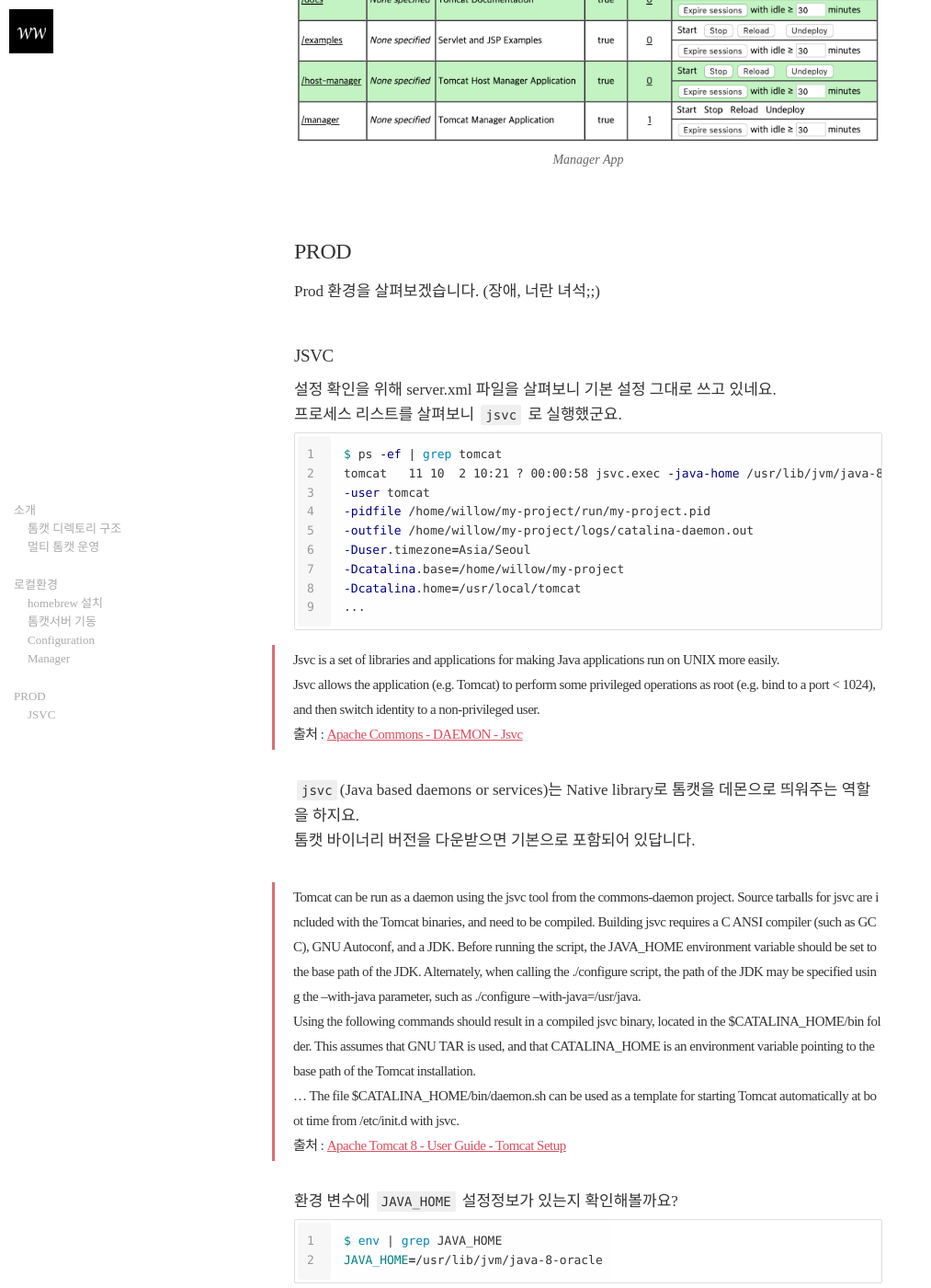
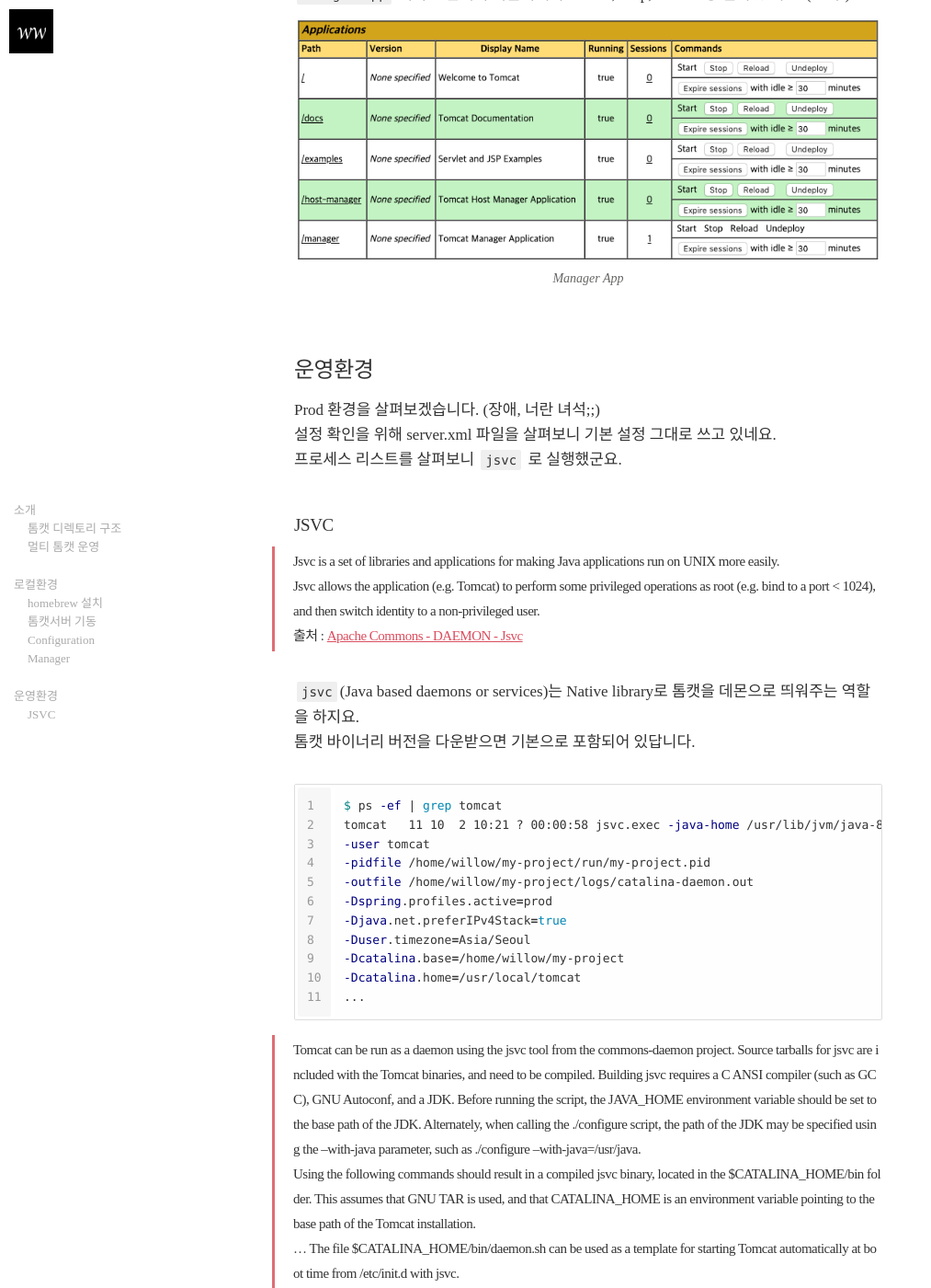
Before and after one commit to didalgus/didalgus.github.io, a Jekyll site: the page built from _posts/2019-07-25-About-Tomcat.markdown, in a window 1280 px wide and 1400 px high, scrolled down 5671 px. Shown: the whole window at 92% size, without its empty margins (0-1013 px from the left). Built offline with Jekyll 4.4.1, drawn with Linux system fonts in a browser that asks for light colours; nearby versions of some CDN libraries; some web fonts are replaced; the table of contents is made by our own code; some of the changed lines change nothing that is shown; some of the changed text lies outside the part shown.

Commit message:
tomcat : modify

````diff
--- a/_posts/2019-07-25-About-Tomcat.markdown
+++ b/_posts/2019-07-25-About-Tomcat.markdown
@@ -51,18 +51,23 @@
 ### 멀티 톰캣 운영
 
 물리 서버 1대에 톰캣서버 2개 이상 띄워야 하는경우
-엔진 디렉토리 1개, 인스턴스 디렉토리 2개 로 나누어 띄우는 방법과
-톰캣 전체 디렉토리 한개 더 copy 해서 server.xml 설정 (포트 변경) 변경해서 띄우는 방법과
-[데몬으로 띄우는 방법](#jsvc)이 있답니다.
+- 엔진 디렉토리 1개, 인스턴스 디렉토리 2개 로 나누어 띄우는 방법과
+- 톰캣 디렉토리 한개 더 copy 해서 server.xml 설정(ex. port) 변경해서 띄우는 방법과
+- [데몬으로 띄우는 방법](#jsvc)이 있답니다.
 
 
 
 ## 로컬환경
 
 개발자 로컬환경에 톰캣을 설치 해볼까요?
-binary 파일 다운로드 후 압출을 풀면 끝이랍니다. (참 쉽죵~?)
-저의 개발환경(macOS)에서는 binary 파일 실행 방법과 homebrew 설치 후 실행 방법이 있습니다.
 <br>
+
+제 개발환경(macOS)같은 경우
+- binary 파일 실행 방법과
+- homebrew 설치 후 실행 방법이 있지요.
+<br>
+
+binary 파일인 경우 다운로드 후 압출을 풀면 끝이랍니다. (참 쉽죵~?)
 
 ### homebrew 설치
 
@@ -98,7 +103,7 @@
 🍺  /usr/local/homebrew/Cellar/tomcat@8/8.5.37: 641 files, 13.1MB, built in 7 seconds
 ```
 
-잘 설치되었느지 확인해 볼까요?
+잘 설치되었는지 확인해 볼까요?
 설치된 목록 확인 `list` 명령에  `--versions` 버전정보 옵션도 추가해보아요.
 
 ```bash
@@ -108,7 +113,7 @@
 
 ### 톰캣서버 기동
 
-homebrew 설치때 안내한 방법으로 톰캣을 기동해보겠습니다.
+homebrew 설치시 안내해준 방법으로 톰캣을 기동해보겠습니다.
 
 ```bash
 $ cd /usr/local/homebrew/Cellar/tomcat\@8/8.5.38/bin
@@ -185,7 +190,7 @@
 ![apache tomcat]({{ site.url }}/assets/article_images/2019-07-25-About-Tomcat/2019-08-01-tomcat-1.png)
 
 `Server Status`, `Manager App` , `Host Manager` 버튼을 눌러볼까요?
-권한 설정 필요 안내와 권한에 대한 설명이 있군요.
+권한 설정 안내가 있군요.
 
 ![apache tomcat]({{ site.url }}/assets/article_images/2019-07-25-About-Tomcat/2019-08-01-tomcat-2.png)
 
@@ -206,30 +211,15 @@
 
 
 
-## PROD
+## 운영환경
 
 Prod 환경을 살펴보겠습니다. (장애, 너란 녀석;;)
-
-### JSVC
-
-
-
-
 설정 확인을 위해 server.xml 파일을 살펴보니 기본 설정 그대로 쓰고 있네요.
 프로세스 리스트를 살펴보니 `jsvc` 로 실행했군요.
 
 
-```bash
-$ ps -ef | grep tomcat
-tomcat   11 10  2 10:21 ? 00:00:58 jsvc.exec -java-home /usr/lib/jvm/java-8-oracle
--user tomcat
--pidfile /home/willow/my-project/run/my-project.pid
--outfile /home/willow/my-project/logs/catalina-daemon.out
--Duser.timezone=Asia/Seoul
--Dcatalina.base=/home/willow/my-project
--Dcatalina.home=/usr/local/tomcat
-...
-```
+### JSVC
+
 
 >Jsvc is a set of libraries and applications for making Java applications run on UNIX more easily.
 Jsvc allows the application (e.g. Tomcat) to perform some privileged operations as root (e.g. bind to a port < 1024), and then switch identity to a non-privileged user.
@@ -239,6 +229,22 @@
 `jsvc`(Java based daemons or services)는 Native library로 톰캣을 데몬으로 띄워주는 역할을 하지요.
 톰캣 바이너리 버전을 다운받으면 기본으로 포함되어 있답니다.
 <br>
+
+
+```bash
+$ ps -ef | grep tomcat
+tomcat   11 10  2 10:21 ? 00:00:58 jsvc.exec -java-home /usr/lib/jvm/java-8-oracle
+-user tomcat
+-pidfile /home/willow/my-project/run/my-project.pid
+-outfile /home/willow/my-project/logs/catalina-daemon.out
+-Dspring.profiles.active=prod
+-Djava.net.preferIPv4Stack=true
+-Duser.timezone=Asia/Seoul
+-Dcatalina.base=/home/willow/my-project
+-Dcatalina.home=/usr/local/tomcat
+...
+```
+
 
 
 
````
